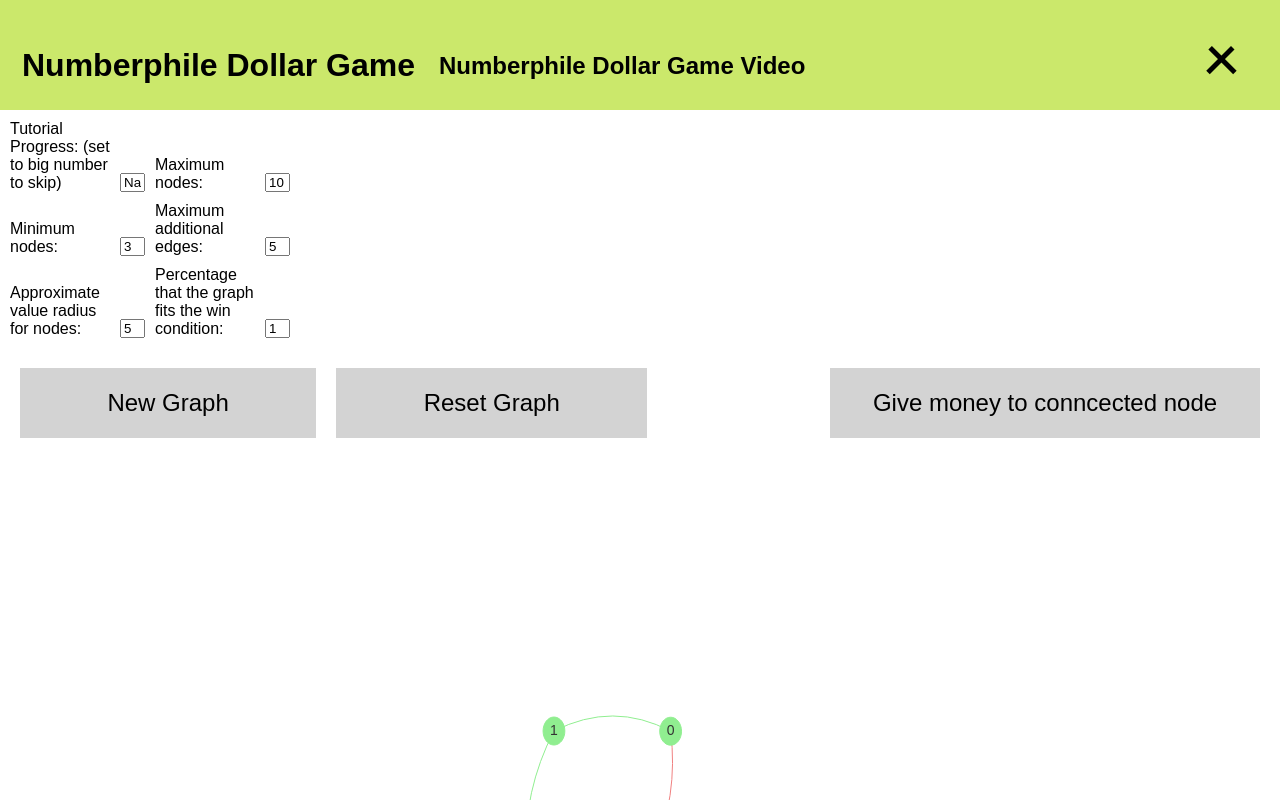
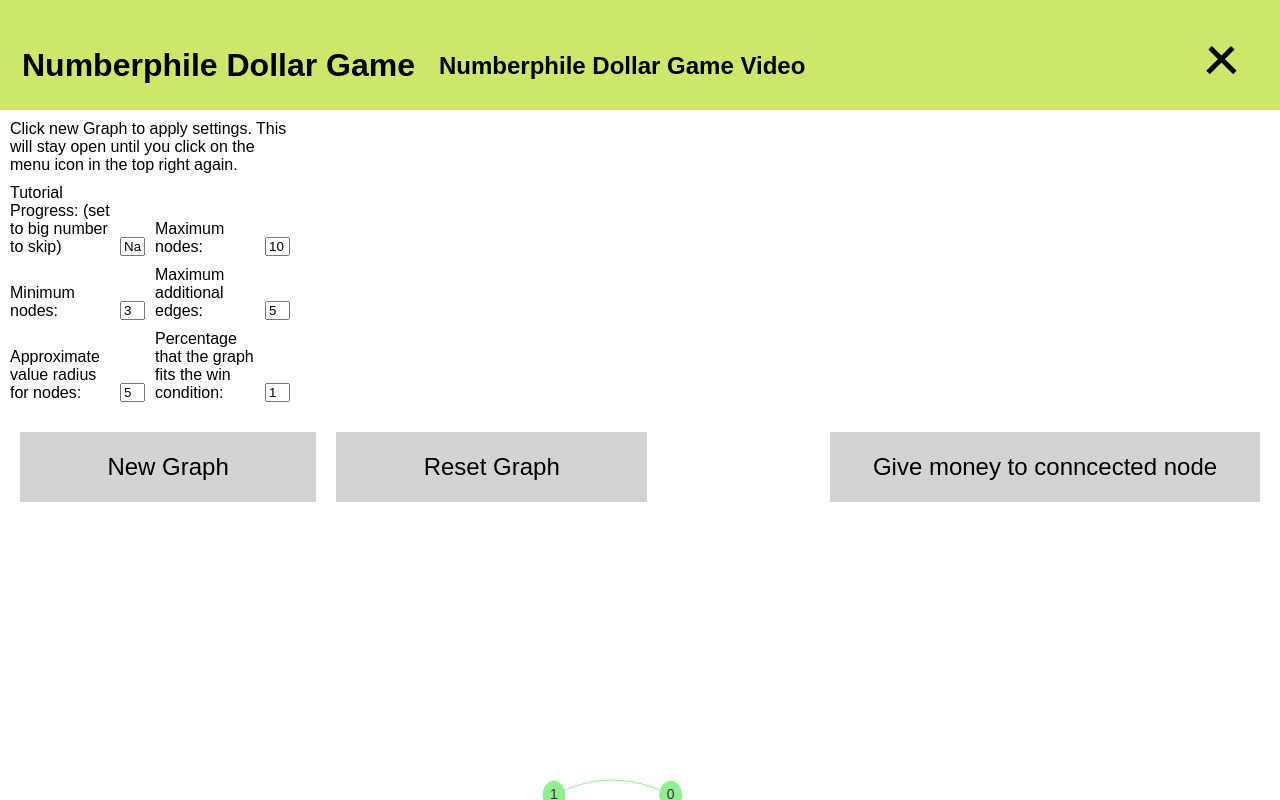
Before and after one commit to lukstruck/NumberphileDollarGame, a plain HTML site: page index.html in a window 1280 px wide. Both pictures are taken after a click on the element 1222 px from the left and 60 px from the top of the page. Shown: the top 800 px of the page. Drawn offline with Linux system fonts and the light colour scheme.

Commit message:
added settings description

```diff
--- a/index.html
+++ b/index.html
@@ -26,7 +26,7 @@
     </div>
 </header>
 <section id="settings" class="form">
-
+    <div style="grid-column: span 4">Click new Graph to apply settings. This will stay open until you click on the menu icon in the top right again.</div>
     <label for="tutorialProgess">Tutorial Progress: (set to big number to skip)</label><input id="tutorialProgess">
     <label for="maxNodes">Maximum nodes:</label><input id="maxNodes">
     <label for="minNodes">Minimum nodes:</label><input id="minNodes">
```
